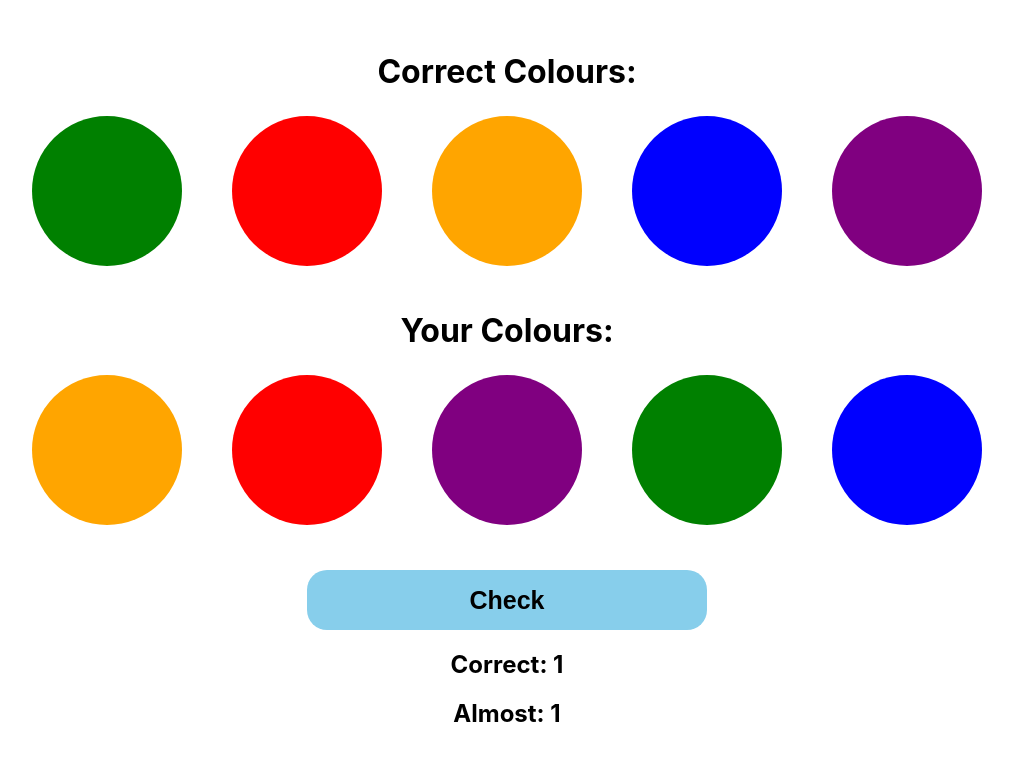
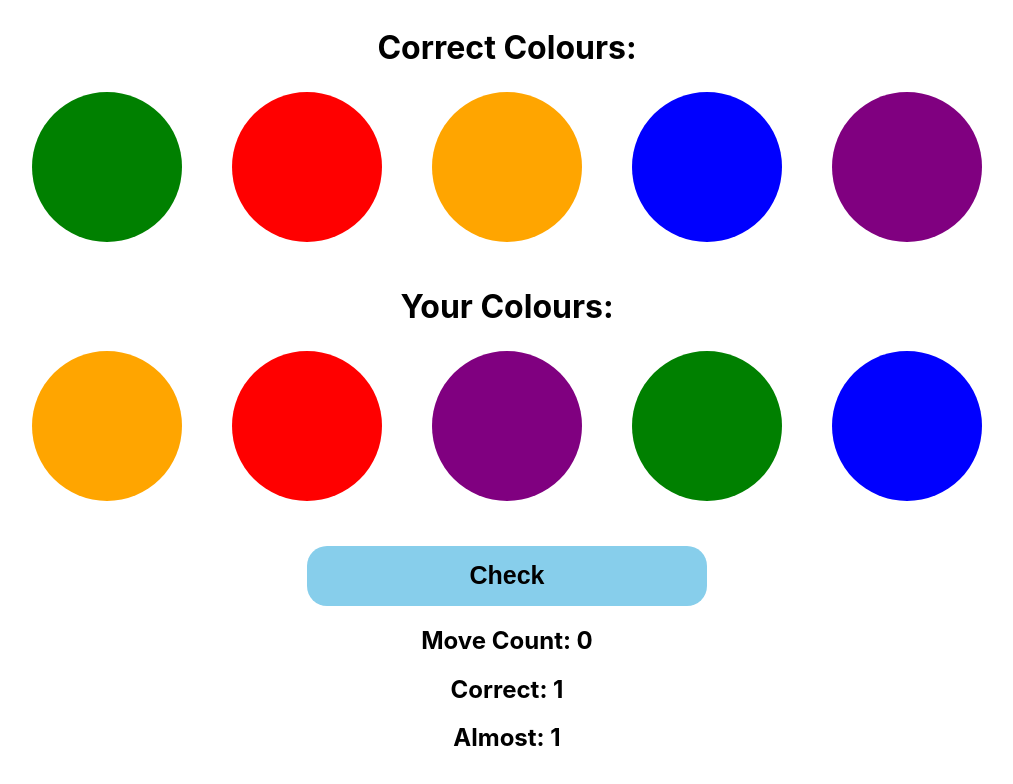
Before and after one commit to AryaaSk/Colour-Game, an Angular app: page / in a window 1280 px wide. Shown: the top 784 px of the page, without its empty margins (133-1146 px from the left). Built offline with nearby package versions, Linux system fonts and the light colour scheme.

Commit message:
added move count

```diff
--- a/src/app/app.component.html
+++ b/src/app/app.component.html
@@ -21,6 +21,7 @@
 
     <br>
     <div class="results">
+      <h2>Move Count: {{moveCount}}</h2>
       <h2>Correct: {{correctDisplay}}</h2>
       <h2>Almost: {{alomostDisplay}}</h2>
     </div>
--- a/src/app/app.component.ts
+++ b/src/app/app.component.ts
@@ -44,8 +44,11 @@ export class AppComponent {
   correctPoints: string[] = [];
   userPoints: string[] = [];
 
+  moveCount = 0;
   startGame()
   {
+    this.moveCount = -1; //-1 to account for the check at the start
+
     //shuffle the colours
     this.correctPoints = this.shuffle(this.availableColours);
     this.userPoints = this.shuffle(this.availableColours);
@@ -59,6 +62,8 @@ export class AppComponent {
   alomostDisplay = 0;
   check()
   {
+    this.moveCount += 1; //everytime the user clicks check, it adds 1 to the move count
+
     //checks which colours are in the same position in both lists, then checks which are in within 1 point of another
     var correct = 0;
     var almost = 0;
```
